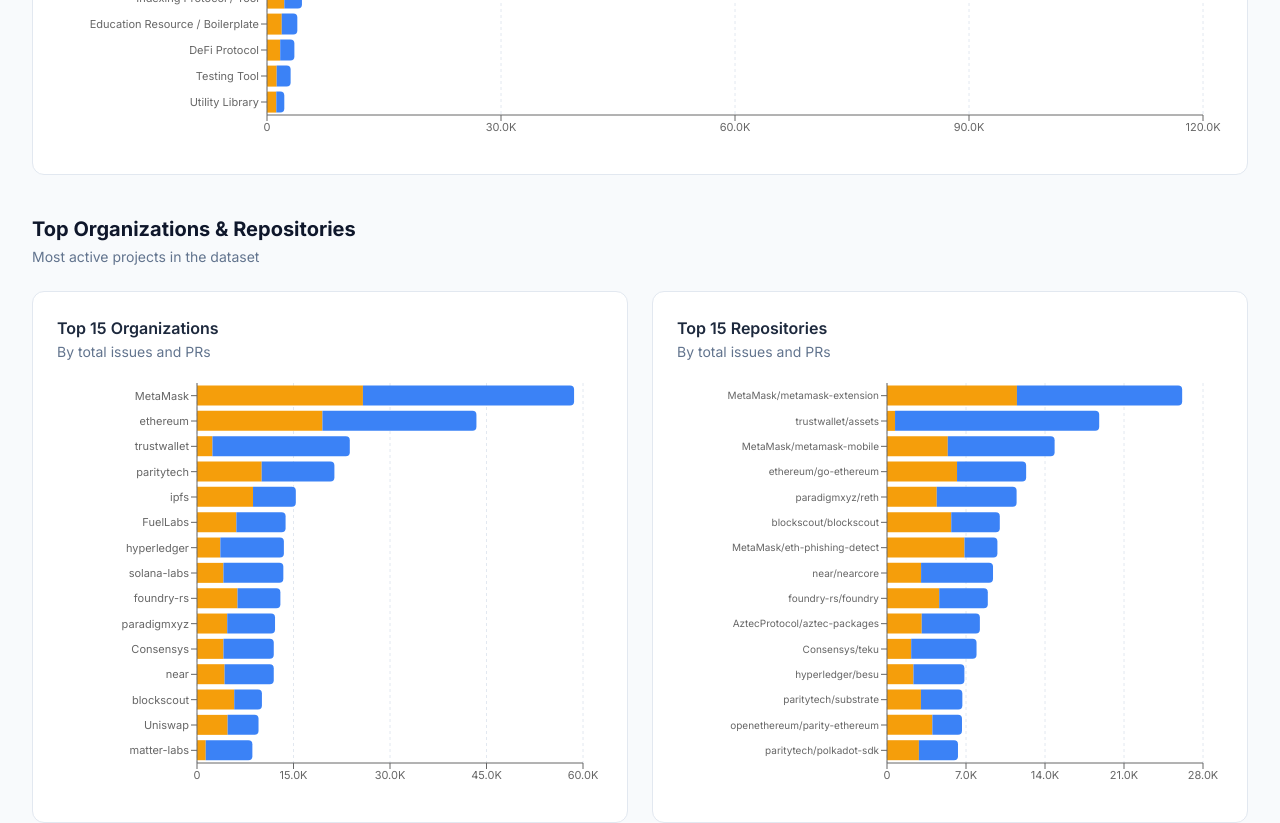
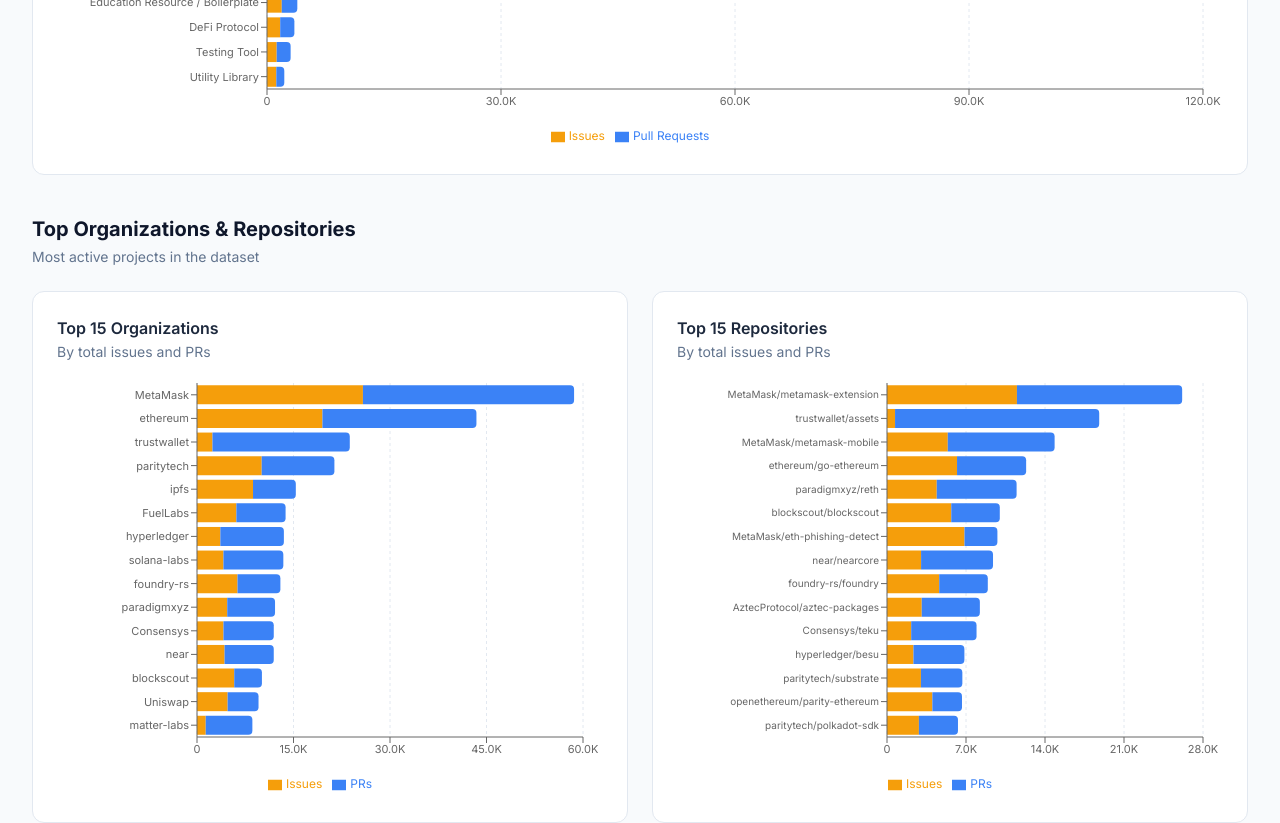
Before and after one commit to pamellasds/web3blockset-dashboard, a React (Vite) app in the folder web3blockset-dashboard/: page / in a window 1280 px wide. Shown: the part 1660-2483 px from the top of the page. Built offline with nearby package versions, Linux system fonts and the light colour scheme.

Commit message:
feat: add Legend to CategoryBarChart, TopOwnersChart and TopReposChart

```diff
--- a/web3blockset-dashboard/src/components/dashboard/CategoryBarChart.tsx
+++ b/web3blockset-dashboard/src/components/dashboard/CategoryBarChart.tsx
@@ -1,4 +1,4 @@
-import { BarChart, Bar, XAxis, YAxis, CartesianGrid, Tooltip, ResponsiveContainer } from "recharts";
+import { BarChart, Bar, XAxis, YAxis, CartesianGrid, Tooltip, Legend, ResponsiveContainer } from "recharts";
 import ChartCard from "../common/ChartCard";
 import { CHART_COLORS } from "../../utils/chartColors";
 import { formatCompact } from "../../utils/formatNumber";
@@ -22,6 +22,7 @@
           <Tooltip
             formatter={(value, name) => [Number(value).toLocaleString(), name]}
           />
+          <Legend wrapperStyle={{ fontSize: 12, paddingTop: 8 }} />
           <Bar dataKey="issues" name="Issues" stackId="a" fill={CHART_COLORS.issue} />
           <Bar dataKey="prs" name="Pull Requests" stackId="a" fill={CHART_COLORS.pr} radius={[0, 4, 4, 0]} />
         </BarChart>
--- a/web3blockset-dashboard/src/components/dashboard/TopOwnersChart.tsx
+++ b/web3blockset-dashboard/src/components/dashboard/TopOwnersChart.tsx
@@ -1,4 +1,4 @@
-import { BarChart, Bar, XAxis, YAxis, CartesianGrid, Tooltip, ResponsiveContainer } from "recharts";
+import { BarChart, Bar, XAxis, YAxis, CartesianGrid, Tooltip, Legend, ResponsiveContainer } from "recharts";
 import ChartCard from "../common/ChartCard";
 import { CHART_COLORS } from "../../utils/chartColors";
 import { formatCompact } from "../../utils/formatNumber";
@@ -15,6 +15,7 @@
           <XAxis type="number" tickFormatter={formatCompact} tick={{ fontSize: 11 }} />
           <YAxis type="category" dataKey="owner" width={130} tick={{ fontSize: 11 }} />
           <Tooltip formatter={(value, name) => [Number(value).toLocaleString(), name]} />
+          <Legend wrapperStyle={{ fontSize: 12, paddingTop: 8 }} />
           <Bar dataKey="issues" name="Issues" stackId="a" fill={CHART_COLORS.issue} />
           <Bar dataKey="prs" name="PRs" stackId="a" fill={CHART_COLORS.pr} radius={[0, 4, 4, 0]} />
         </BarChart>
--- a/web3blockset-dashboard/src/components/dashboard/TopReposChart.tsx
+++ b/web3blockset-dashboard/src/components/dashboard/TopReposChart.tsx
@@ -1,4 +1,4 @@
-import { BarChart, Bar, XAxis, YAxis, CartesianGrid, Tooltip, ResponsiveContainer } from "recharts";
+import { BarChart, Bar, XAxis, YAxis, CartesianGrid, Tooltip, Legend, ResponsiveContainer } from "recharts";
 import ChartCard from "../common/ChartCard";
 import { CHART_COLORS } from "../../utils/chartColors";
 import { formatCompact } from "../../utils/formatNumber";
@@ -18,6 +18,7 @@
           <XAxis type="number" tickFormatter={formatCompact} tick={{ fontSize: 11 }} />
           <YAxis type="category" dataKey="label" width={200} tick={{ fontSize: 10 }} />
           <Tooltip formatter={(value, name) => [Number(value).toLocaleString(), name]} />
+          <Legend wrapperStyle={{ fontSize: 12, paddingTop: 8 }} />
           <Bar dataKey="issues" name="Issues" stackId="a" fill={CHART_COLORS.issue} />
           <Bar dataKey="prs" name="PRs" stackId="a" fill={CHART_COLORS.pr} radius={[0, 4, 4, 0]} />
         </BarChart>
```
